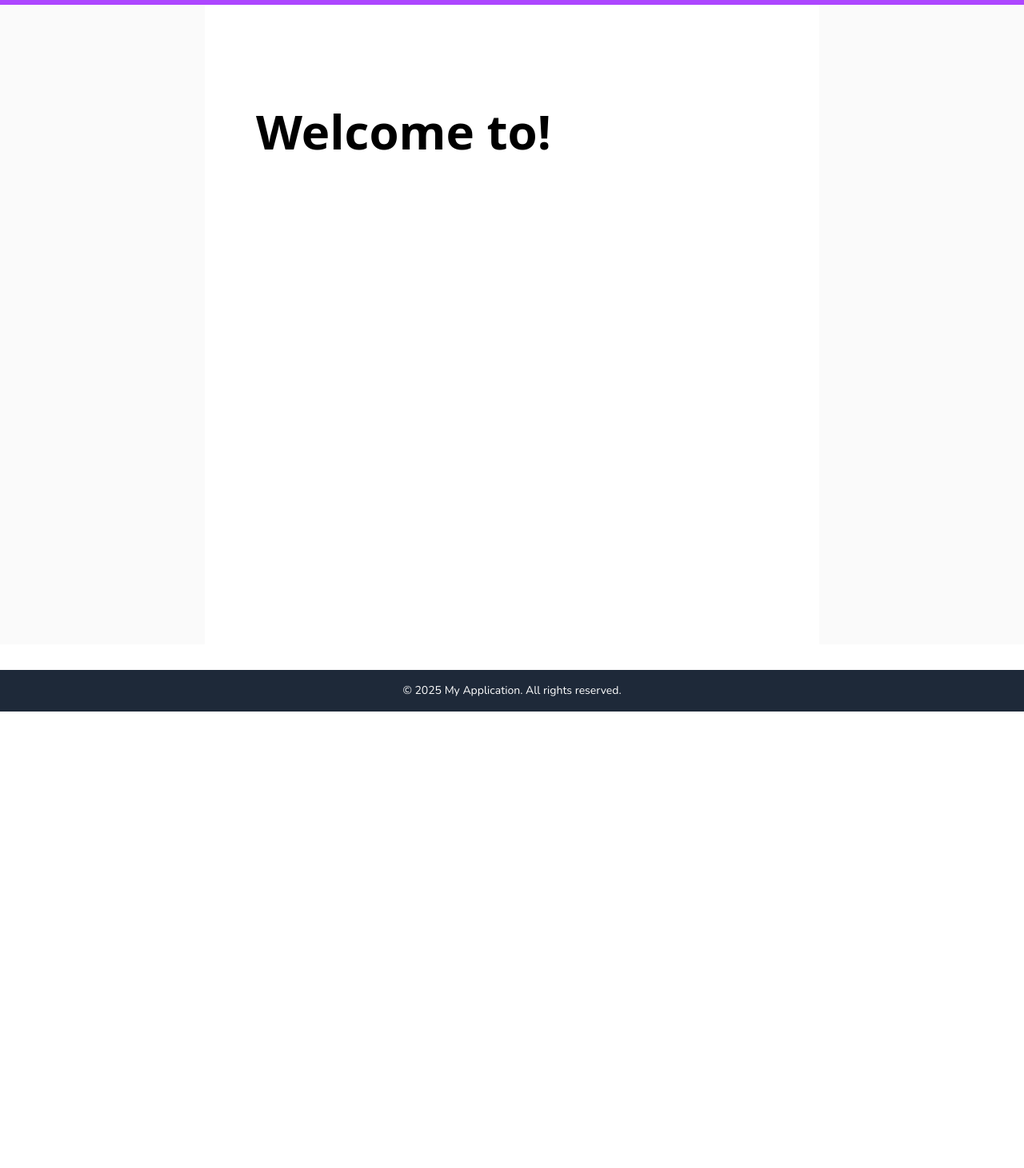
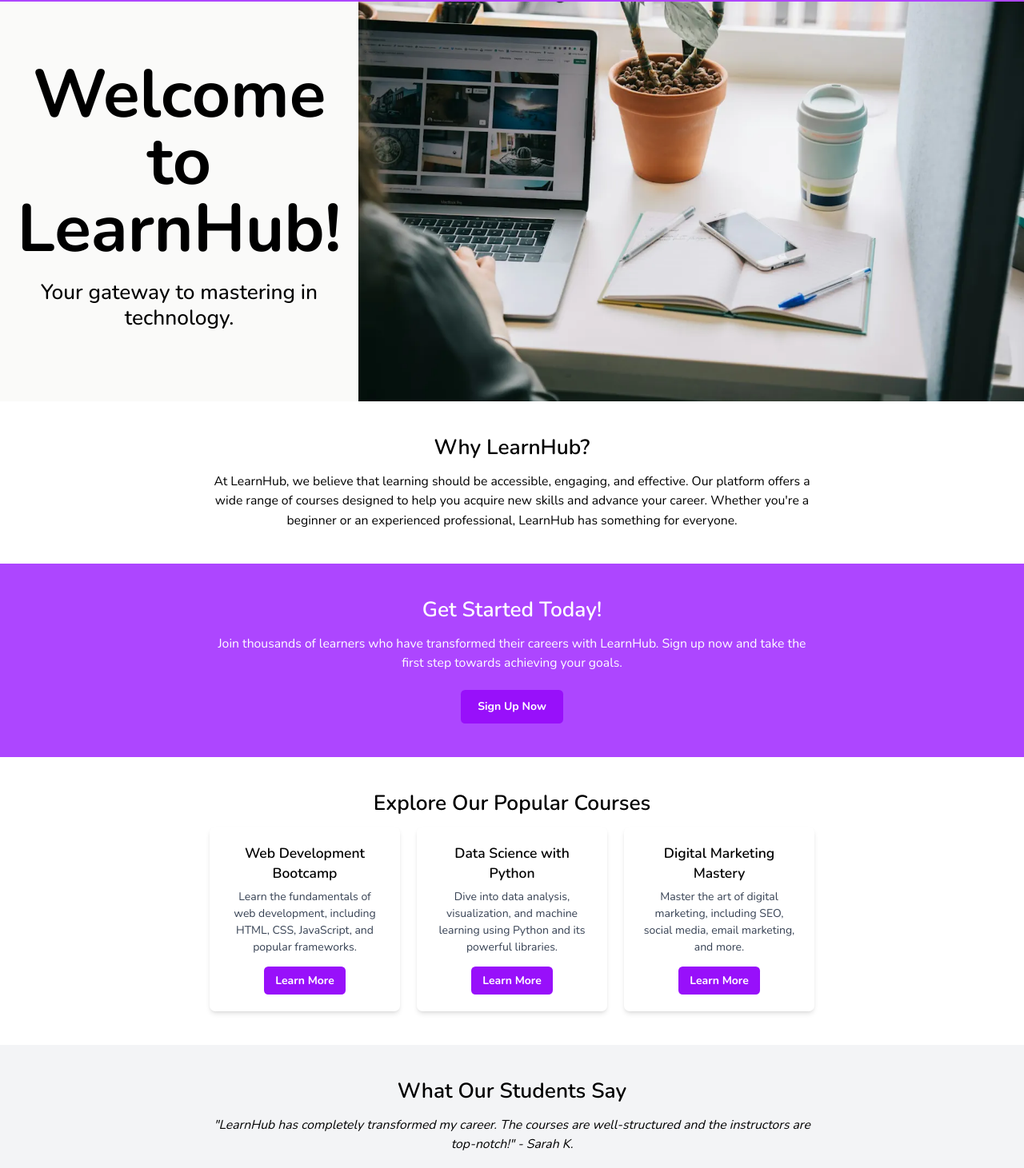
Before and after one commit to Shomen/learn-pwa-public, a Next.js app: page / in a window 1280 px wide. Shown: the part 66-1527 px from the top of the page at 80% size. Before the commit the page ends 956 px from the top, so only its background shows below. Built offline with nearby package versions, Linux system fonts and the light colour scheme.

Commit message:
Landing page updated

```diff
--- a/src/app/globals.css
+++ b/src/app/globals.css
@@ -3,6 +3,7 @@
 :root {
   --background: #ffffff;
   --foreground: #171717;
+  font-size: 14px;
 }
 
 @theme inline {
--- a/src/app/page.tsx
+++ b/src/app/page.tsx
@@ -2,12 +2,84 @@ import Image from "next/image";
 
 export default function Home() {
   return (
-    <div className="flex min-h-screen items-center justify-center bg-zinc-50 font-sans dark:bg-black">
-      <main className="flex min-h-screen w-full max-w-3xl flex-col items-center justify-between py-32 px-16 bg-white dark:bg-black sm:items-start">
-        <h1 className="text-5xl font-extrabold dark:text-white sm:text-6xl">
-          Welcome to!
-        </h1>
-      </main>
+    <div className="block">
+      <section className="flex flex-col md:flex-row items-center justify-evenly bg-stone-50">
+        <div className="relative max-w-lg flex flex-col items-center text-center h-40 md:h-100 md:my0 my-8">
+          <h1 className="text-5xl w:100 md:text-8xl font-bold mb-6">Welcome to LearnHub!</h1>
+          <h2 className="text-lg w:100 md:text-3xl font-medium">
+            Your gateway to mastering in technology.
+          </h2>
+        </div>
+        <div className="relative w-full h-64 md:h-96 lg:h-[500px]">
+          <Image
+            src="/nicolas-j-leclercq-SZ6Uc4chfCo-unsplash.webp"
+            alt="Welcome Image"
+            fill
+            className="object-cover"
+            sizes="(max-width: 640px) 100vw, (max-width: 1024px) 50vw, 33vw"
+          />
+        </div>
+      </section>
+      <section className="max-w-4xl mx-auto my-12 px-4 text-center">
+        <h3 className="text-3xl font-semibold mb-4">Why LearnHub?</h3>
+        <p className="text-lg">
+          At LearnHub, we believe that learning should be accessible, engaging, and effective. Our platform offers a wide range of courses designed to help you acquire new skills and advance your career. Whether you're a beginner or an experienced professional, LearnHub has something for everyone.
+        </p>
+      </section>
+      <section className="bg-lh-menu-background text-white py-12">
+        <div className="max-w-4xl mx-auto px-4 text-center">
+          <h3 className="text-3xl font-semibold mb-4">Get Started Today!</h3>
+          <p className="text-lg mb-6">
+            Join thousands of learners who have transformed their careers with LearnHub. Sign up now and take the first step towards achieving your goals.
+          </p>
+          <button className="bg-purple-600 hover:bg-purple-700 text-white font-bold py-3 px-6 rounded-md transition">
+            Sign Up Now
+          </button>
+        </div>
+      </section>
+      <section className="max-w-4xl mx-auto my-12 px-4 text-center">
+        <h3 className="text-3xl font-semibold mb-4">Explore Our Popular Courses</h3>
+        <div className="grid grid-cols-1 md:grid-cols-3 gap-6">
+          <div className="bg-white rounded-lg shadow-md p-6">
+            <h4 className="text-xl font-semibold mb-2">Web Development Bootcamp</h4>
+            <p className="text-gray-700 mb-4">
+              Learn the fundamentals of web development, including HTML, CSS, JavaScript, and popular frameworks.
+            </p>
+            <button className="bg-purple-600 hover:bg-purple-700 text-white font-bold py-2 px-4 rounded-md transition">
+              Learn More
+            </button>
+          </div>
+          <div className="bg-white rounded-lg shadow-md p-6">
+            <h4 className="text-xl font-semibold mb-2">Data Science with Python</h4>
+            <p className="text-gray-700 mb-4">
+              Dive into data analysis, visualization, and machine learning using Python and its powerful libraries.
+            </p>
+            <button className="bg-purple-600 hover:bg-purple-700 text-white font-bold py-2 px-4 rounded-md transition">
+              Learn More
+            </button>
+          </div>
+          <div className="bg-white rounded-lg shadow-md p-6">
+            <h4 className="text-xl font-semibold mb-2">Digital Marketing Mastery</h4>
+            <p className="text-gray-700 mb-4">
+              Master the art of digital marketing, including SEO, social media, email marketing, and more.
+            </p>
+            <button className="bg-purple-600 hover:bg-purple-700 text-white font-bold py-2 px-4 rounded-md transition">
+              Learn More
+            </button>
+          </div>
+        </div>
+      </section>
+      <section className="bg-gray-100 py-12">
+        <div className="max-w-4xl mx-auto px-4 text-center">
+          <h3 className="text-3xl font-semibold mb-4">What Our Students Say</h3>
+          <p className="text-lg italic">
+            "LearnHub has completely transformed my career. The courses are well-structured and the instructors are top-notch!" - Sarah K.
+          </p>
+          <p className="text-lg italic mt-4">
+            "I was able to switch careers thanks to LearnHub. The support from the community was incredible." - James L.
+          </p>
+        </div>
+      </section>
     </div>
   );
 }
```
Also changed, not shown: public/nicolas-j-leclercq-SZ6Uc4chfCo-unsplash.webp (added).
